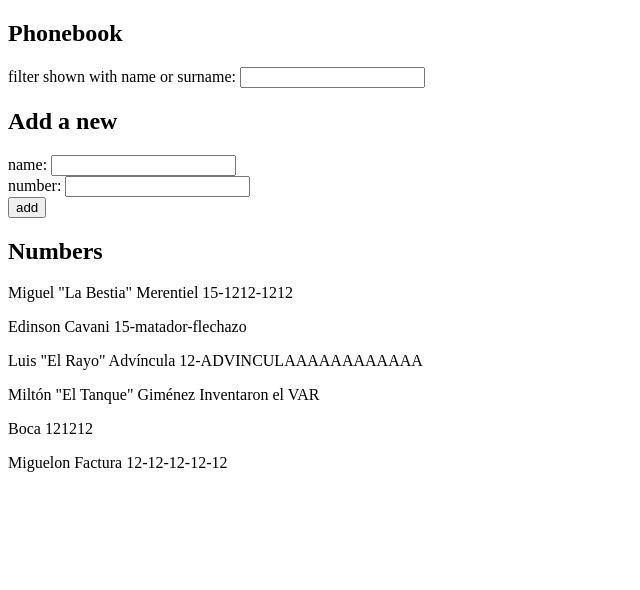
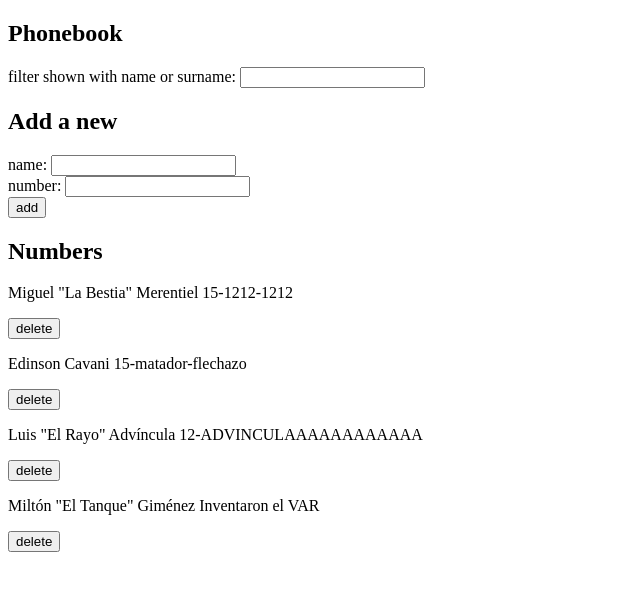
Before and after one commit to FedeGen12/fullstackopen, a React (Vite) app in the folder part2/phonebook/: page / in a window 1280 px wide. Shown: the top 590 px of the page, without its empty margins (0-640 px from the left). Built offline with nearby package versions, Linux system fonts and the light colour scheme; data requests are answered from the project's data file.

Commit message:
Exercise 2.14

```diff
--- a/part2/phonebook/db.json
+++ b/part2/phonebook/db.json
@@ -19,16 +19,6 @@
       "name": "Miltón \"El Tanque\" Giménez",
       "number": "Inventaron el VAR",
       "id": "4"
-    },
-    {
-      "id": "1760",
-      "name": "Boca",
-      "number": "121212"
-    },
-    {
-      "id": "3be2",
-      "name": "Miguelon Factura",
-      "number": "12-12-12-12-12"
     }
   ]
 }
--- a/part2/phonebook/src/App.jsx
+++ b/part2/phonebook/src/App.jsx
@@ -1,5 +1,6 @@
 import { useState, useEffect } from 'react'
 import personService from './services/persons.jsx'
+import personDelete from "./components/Delete.jsx";
 import Filter from "./components/Filter.jsx";
 import PersonForm from "./components/PersonForm.jsx";
 import PersonList from "./components/PersonList.jsx";
@@ -38,7 +39,12 @@ const App = () => {
 
             <h2>Numbers</h2>
 
-            <PersonList persons={personsFilter} />
+            <PersonList persons={personsFilter}
+                        handlerDelete={(personToDelete) => (
+                            personDelete.handlerDelete(personToDelete,
+                                persons, setPersons, setPersonsFilter)
+                        )}
+            />
         </div>
     )
 }
--- /dev/null
+++ b/part2/phonebook/src/components/Delete.jsx
@@ -0,0 +1,16 @@
+import personService from '../services/persons.jsx'
+
+const handlerDelete = (personToDelete, persons, setPersons, setPersonsFilter) => {
+    const confirmedDeletion = window.confirm(`Delete ${personToDelete.name}?`)
+    if (confirmedDeletion) {
+        personService
+            .deletePerson(personToDelete.id)
+            .then(personDeleted => {
+                const filteredPersons = persons.filter(person => person.id !== personDeleted.id)
+                setPersons(filteredPersons)
+                setPersonsFilter(filteredPersons)
+            })
+    }
+}
+
+export default {handlerDelete}
--- a/part2/phonebook/src/components/PersonList.jsx
+++ b/part2/phonebook/src/components/PersonList.jsx
@@ -1,9 +1,14 @@
 import Person from "./Person.jsx";
 
-const PersonList = ({ persons }) => {
+const PersonList = ({ persons, handlerDelete }) => {
     return (
         <div>
-            {persons.map(person => <Person key={person.name} person={person} />)}
+            {persons.map(person => (
+                <div key={person.id}>
+                    <Person person={person}/>
+                    <button onClick={() => {handlerDelete(person)}}>delete</button>
+                </div>
+            ))}
         </div>
     )
 }
--- a/part2/phonebook/src/services/persons.jsx
+++ b/part2/phonebook/src/services/persons.jsx
@@ -11,4 +11,9 @@ const createPerson = (newPerson) => {
     return request.then(response => response.data)
 }
 
-export default {getAllPersons, createPerson}
+const deletePerson = (idPerson) => {
+    const request = axios.delete(`${personsURL}/${idPerson}`)
+    return request.then(response => response.data)
+}
+
+export default {getAllPersons, createPerson, deletePerson}
```
